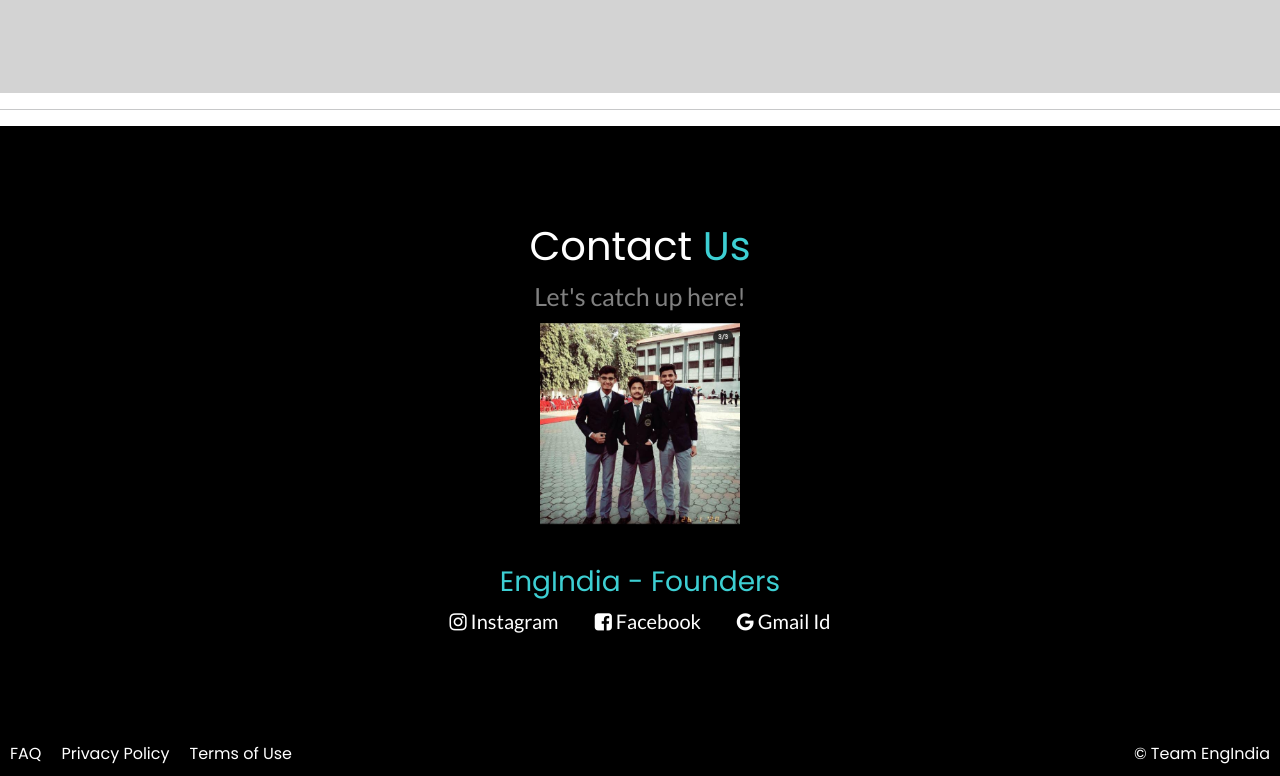
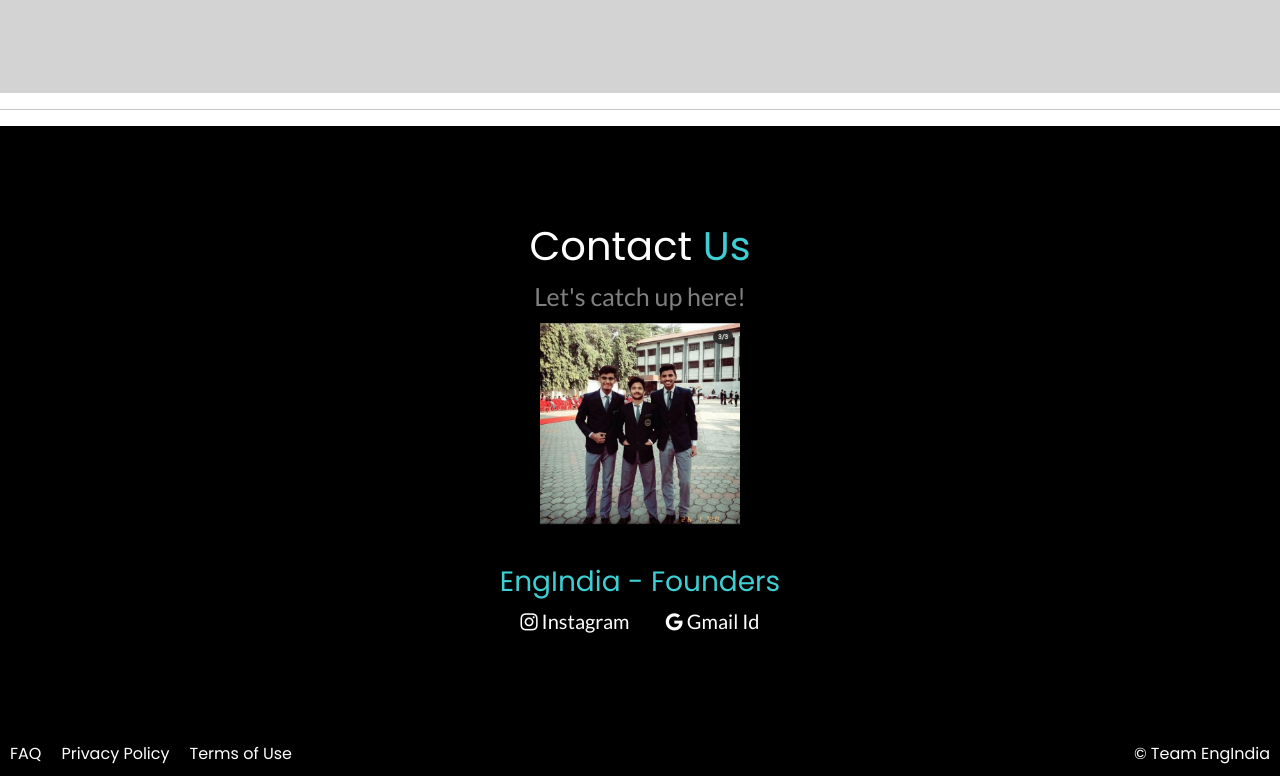
Before and after one commit to Avi-J0506/engindia, a plain HTML site: page index.html in a window 1280 px wide. Shown: the part 2600-3376 px from the top of the page. Drawn offline with nearby package versions, Linux system fonts and the light colour scheme; a script that the page names is missing.

Commit message:
facebook removed

```diff
--- a/index.html
+++ b/index.html
@@ -130,7 +130,7 @@
         <h3><span>EngIndia - Founders</span></h3>
         <div class="align">
         <a href="https://www.instagram.com/abhinandan__jha_/"><i class="fa fa-instagram"></i> Instagram</a>
-        <a href="https://www.facebook.com/profile.php?id=100070422030714"><i class="fa fa-facebook-square"></i> Facebook </a>
+        <!-- <a href="https://www.facebook.com/profile.php?id=100070422030714"><i class="fa fa-facebook-square"></i> Facebook </a> -->
         <a href = "mailto: engindiatech@gmail.com"><i class="fa fa-google"></i> Gmail Id</a>
     </div>
     </section>
```
